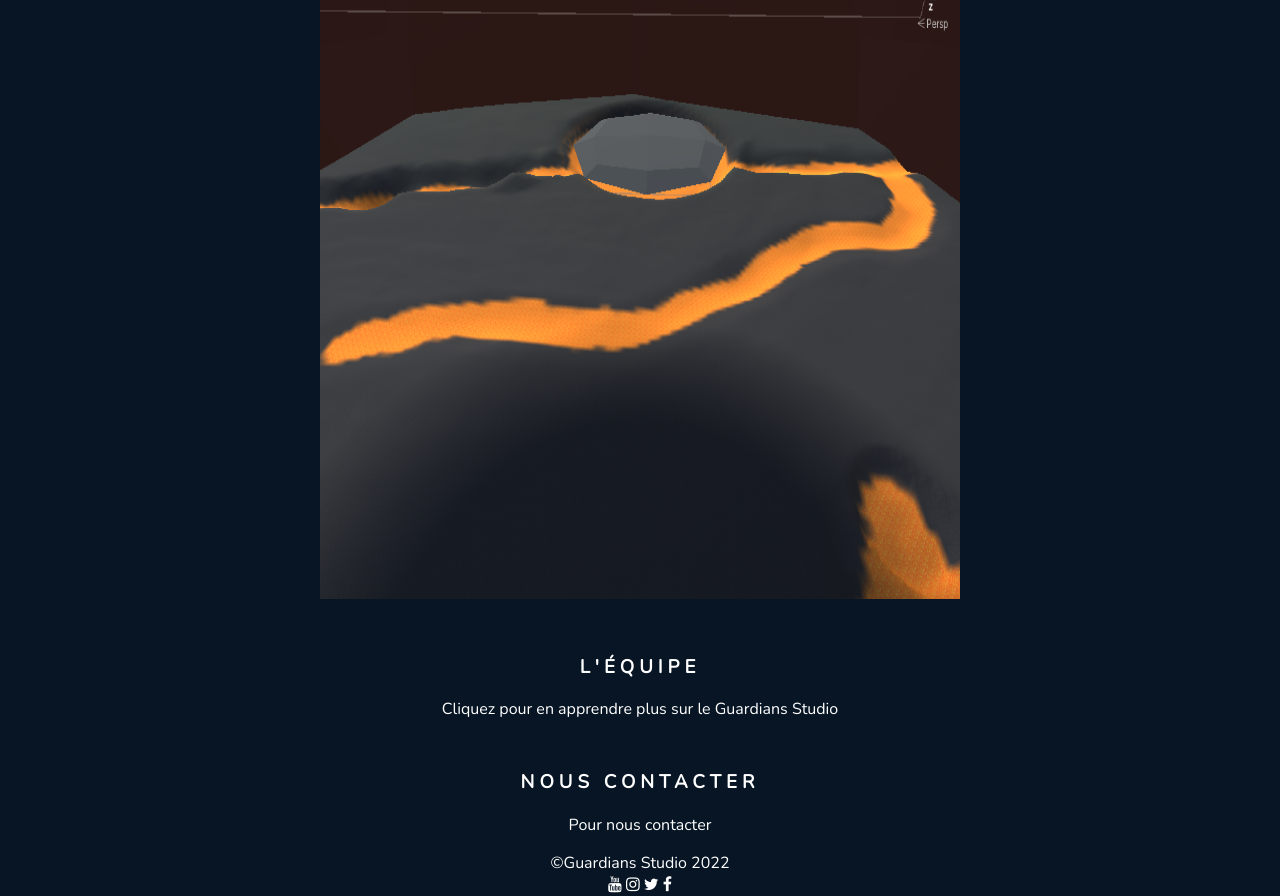
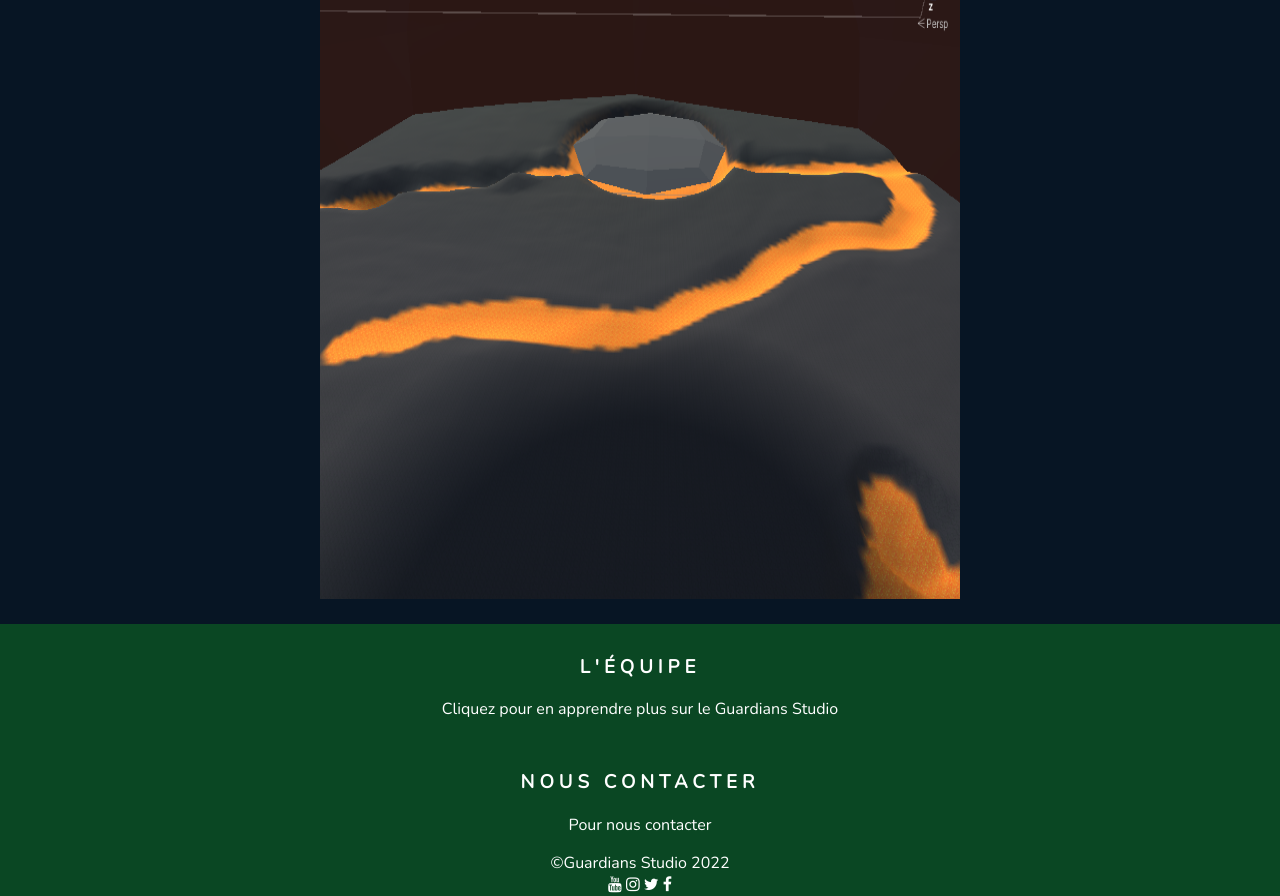
Before and after one commit to Guardians-Studio/WebSite, a PHP site: page / in a window 1280 px wide. Shown: the part 3924-4820 px from the top of the page. Run offline with PHP 8.4, Linux system fonts and the light colour scheme.

Commit message:
change index.php footer

```diff
--- a/css/main.css
+++ b/css/main.css
@@ -15,3 +15,8 @@
     width: 50%;
     height: 600px;
 }
+
+.index-footer
+{
+    background-color: #0a4723;
+}
--- a/index.php
+++ b/index.php
@@ -67,6 +67,7 @@
             </p>
         </section>
 
+        <div class="index-footer">
             <section class="l'équipe">
                 <balise id="L'équipe'"><h3>L'équipe</h3></balise>
                     <p><a href="team.php">Cliquez pour en apprendre plus sur le Guardians Studio</a>
@@ -81,6 +82,7 @@
             </section>
 
             <?php include("footer.php"); ?>
+        </div>
 
     </body>
 </html>
```
Lines whose indentation alone changed are shown as unchanged.
